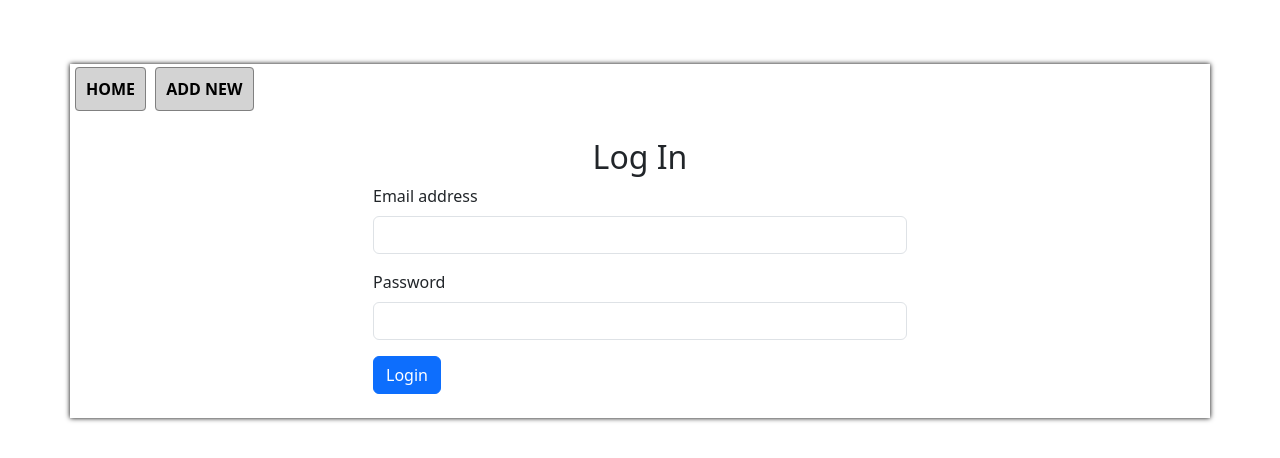
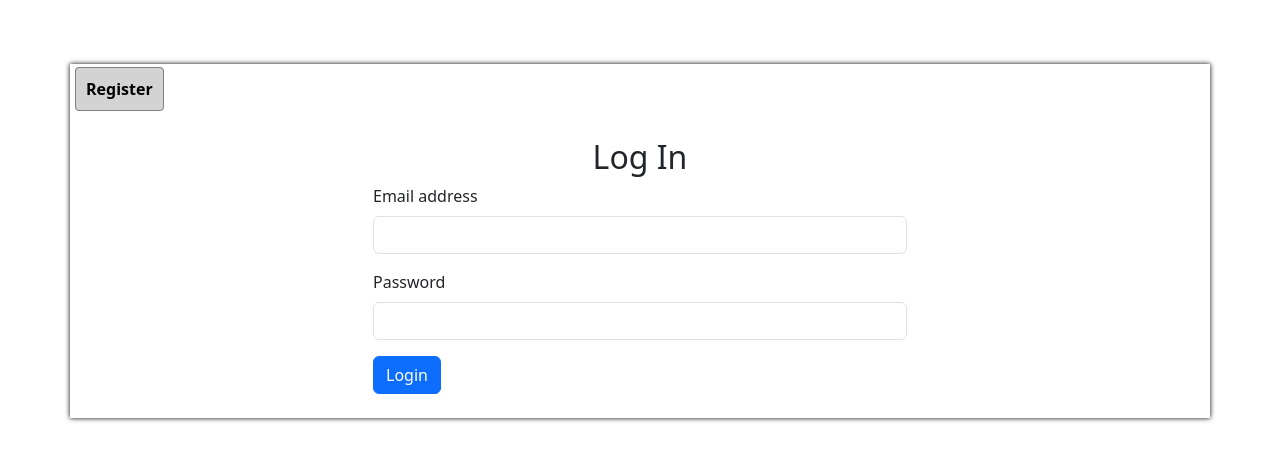
Before and after one commit to kristapsrumpis/acc_local_credential_storage_web_app, a Flask app: a page that uses root/templates/naw.html in a window 1280 px wide. Shown: the top 458 px of the page. Run offline with Flask 3, Linux system fonts and the light colour scheme.

Commit message:
update templeta files

```diff
--- a/root/routes.py
+++ b/root/routes.py
@@ -1,7 +1,6 @@
 from flask import Blueprint, redirect, render_template, request, url_for, flash
 from werkzeug.security import generate_password_hash, check_password_hash
-from flask_login import login_user, login_required, logout_user
-
+from flask_login import login_user, login_required, logout_user, current_user
 from root import db
 from root.models import AccountCredentials, User
 
--- a/root/templates/layout.html
+++ b/root/templates/layout.html
@@ -9,6 +9,7 @@
 </head>
 <body>
     <div class="container">
+
         <!-- naw bar -->
         {% include 'naw.html' %}
 
--- a/root/templates/naw.html
+++ b/root/templates/naw.html
@@ -1,4 +1,9 @@
 <div class="nawBar">
-    <a href="/" class="">HOME</a>
-    <a href="/add-credenials" class="">ADD NEW</a>
+    {% if current_user.is_authenticated %}
+        <a href="{{ url_for('home.home') }}" class="">HOME</a>
+        <a href="{{ url_for('home.add_credentials') }}" class="">ADD NEW</a>
+        <a href="{{ url_for('home.logout') }}">Logout</a>
+    {% else %}
+        <a href="{{ url_for('home.register') }}">Register</a>
+    {% endif %}
 </div>
```
